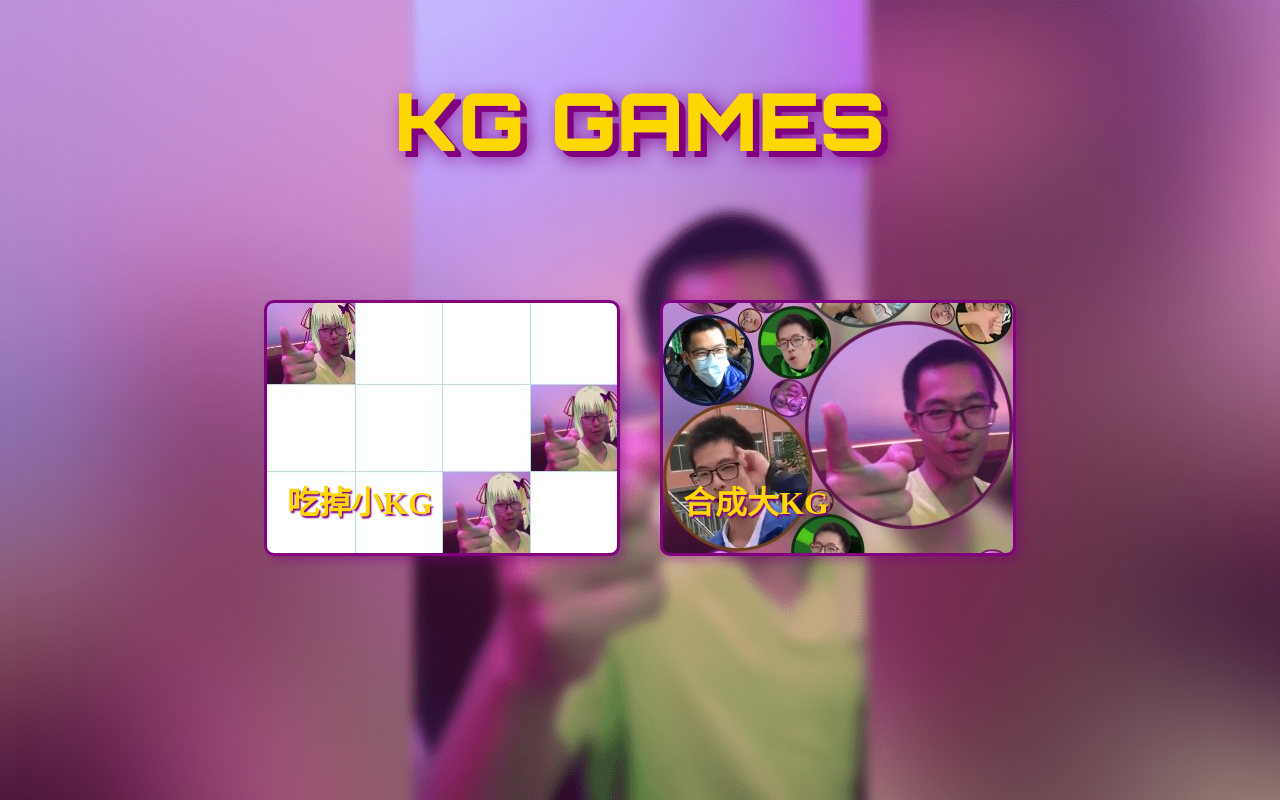
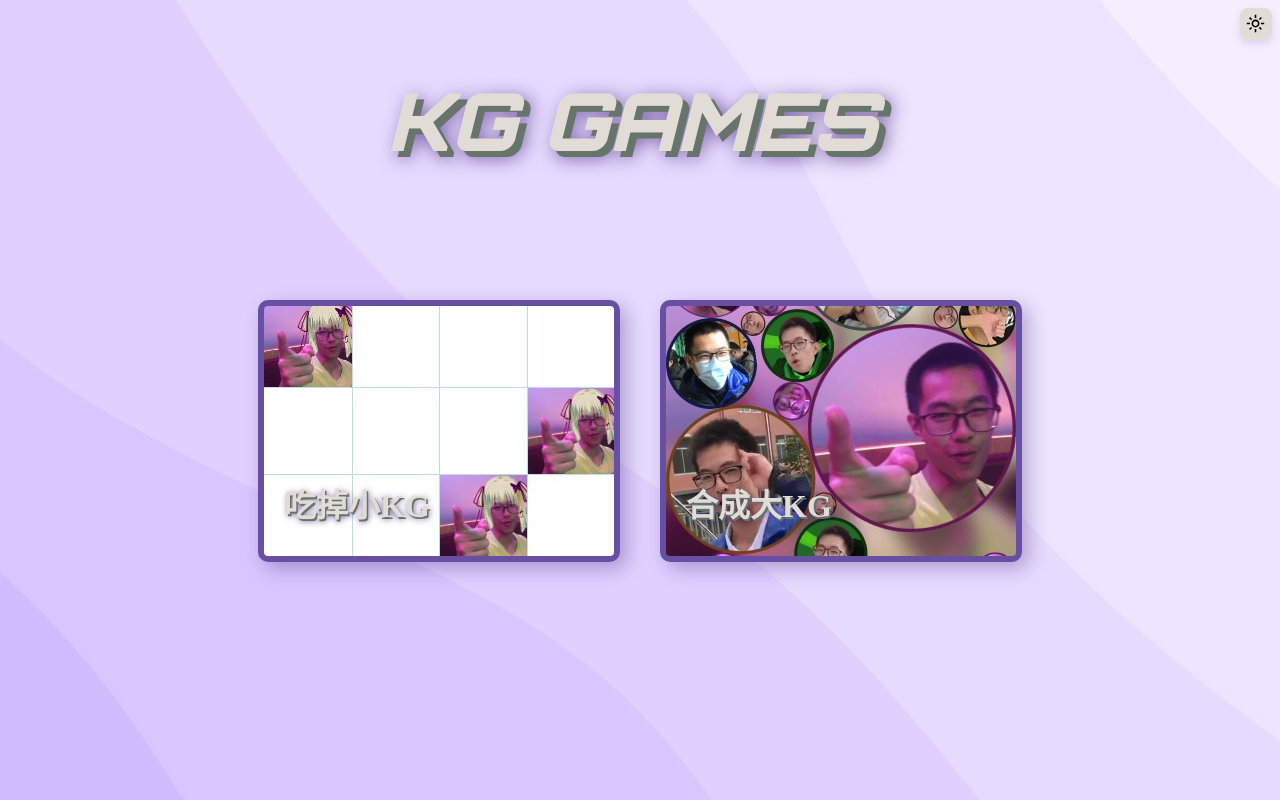
Before and after one commit to chinaozy/games.cykg.fun, a plain HTML site: page index.html in a window 1280 px wide. Drawn offline with Linux system fonts and the light colour scheme.

Commit message:
New Design

```diff
--- a/Games/EatKG/static/index.css
+++ b/Games/EatKG/static/index.css
@@ -297,6 +297,6 @@ body {
     text-align: center;
     font-size: 6vh;
     color: gold;
-    text-shadow: 0.4rem 0.4rem rgb(128, 0, 128),
+    text-shadow: 0.2rem 0.2rem rgb(128, 0, 128),
                  0.4rem 0.4rem 1.2rem rgb(128, 0, 128);
 }
--- a/index.html
+++ b/index.html
@@ -1,26 +1,66 @@
 <!DOCTYPE html>
 <html lang="zh-Hans-CN">
+
 <head>
     <meta charset="UTF-8">
     <meta name="viewport" content="width=device-width, initial-scale=1.0">
-    <link href="https://fonts.loli.net/css2?family=Orbitron:wght@900&amp;display=swap" rel="stylesheet">
+    <link href="https://fonts.loli.net/css2?family=Orbitron:wght@900&display=swap" rel="stylesheet">
     <link rel="stylesheet" href="static/style.css">
     <link rel="shortcut icon" href="static/favicon.ico" type="image/x-icon" />
     <title>KG GAMES</title>
 </head>
-<body>
-    <p class="title">KG GAMES</p>
+
+<body class="theme" id="body">
+    <p class="theme title">KG GAMES</p>
 
     <div class="container">
         <a href="Games/EatKG/">
-            <div class="contentbox" style="background: url(static/EatKG.jpg);">
+            <div class="theme contentbox" style="background: url(static/EatKG.jpg);">
                 <h1>吃掉小KG</h1>
             </div>
         </a>
         <a href="Games/SynthesisKG/">
-            <div class="contentbox" style="background: url(static/SynKG.jpg);">
+            <div class="theme contentbox" style="background: url(static/SynKG.jpg);">
                 <h1>合成大KG</h1>
             </div>
         </a>
+    </div>
+
+    <div class="theme" id="darkModeBtn" onclick="switchMode()"></div>
+
+    <script>
+        //preload images
+        window.onload = function () {
+            setTimeout(function () {
+                new Image().src = "static/dark_mode.svg";
+                new Image().src = "static/bgdark.svg";
+            }, 1000);
+        };
+
+        const darkModeBtn = document.getElementById("darkModeBtn");
+        const elements = document.getElementsByClassName('theme');
+
+        var darkMode = window.matchMedia('(prefers-color-scheme: dark)').matches;
+        if (darkMode) {
+            for (i = 0; i < elements.length; i++) {
+                elements[i].setAttribute("dark", "");
+            }
+        }
+
+        function switchMode() {
+            if (darkMode) {
+                for (i = 0; i < elements.length; i++) {
+                    elements[i].removeAttribute("dark");
+                }
+            } else {
+                for (i = 0; i < elements.length; i++) {
+                    elements[i].setAttribute("dark", "");
+                }
+            }
+            darkMode = !darkMode;
+        }
+    </script>
+
 </body>
+
 </html>
--- a/static/style.css
+++ b/static/style.css
@@ -1,6 +1,12 @@
 * {
     margin: 0px;
     padding: 0px;
+    transition: all 0.3s cubic-bezier(0.25, 1, 0.5, 1);
+    -webkit-tap-highlight-color:rgba(0,0,0,0);
+}
+
+html {
+    height: 100%;
 }
 
 .container {
@@ -22,45 +28,94 @@
     position: relative;
     display: inline-block;
     background-size: 100% 100%;
-    box-shadow: 5px 5px 10px 0px rgb(128, 0, 128, 0.4);
+    box-shadow: 0.4rem 0.4rem 1.2rem #22005d48;
     border-radius: 10px;
-    border: solid purple;
-    transition: 0.4s;
+    border: 0.4rem solid #6750a4;
+    transition: all 0.4s cubic-bezier(0.25, 1, 0.5, 1);
+}
+
+.contentbox[dark] {
+    border: 0.4rem solid #6750a4;
+    filter: brightness(80%);
 }
 
 .contentbox h1 {
     position: absolute;
     bottom: 10px;
     margin: 20px;
-    color: gold;
-    text-shadow: 0.1rem 0.1rem 0.1rem rgb(128, 0, 128);
+    color: #E1DCD6;
+    text-shadow: 0.1rem 0.1rem #66746B,
+                 0.1rem 0.1rem 0.4rem #22005daf;
+}
+
+.contentbox[dark] h1 {
+    color: #948F99;
+    text-shadow: 0.1rem 0.1rem #22005d,
+                 0.1rem 0.1rem 0.4rem #22005daf;
 }
 
 .contentbox:hover {
     scale: 0.98;
     box-shadow: none;
-    border: solid gold;
+    border: 0.4rem solid #CFBCFF;
+}
+
+.contentbox:hover[dark] {
+    scale: 0.98;
+    box-shadow: none;
+    border: 0.4rem solid #381E72;
 }
 
 .title {
+    padding-right: 2vh;
     text-align: center;
     font-family: Orbitron;
     font-size: 10vh;
     line-height: 10vh;
-    color: gold;
-    text-shadow: 0.4rem 0.4rem rgb(128, 0, 128),
-                 0.4rem 0.4rem 1.2rem rgb(128, 0, 128);
+    font-style: oblique;
+    color: #E1DCD6;
+    text-shadow: 0.4rem 0.4rem #66746B,
+                 0.4rem 0.4rem 1.2rem #22005daf;
     padding-top: 10vh;
+}
+
+.title[dark] {
+    color:#7a757f;
+    text-shadow: 0.4rem 0.4rem #22005d,
+                 0.4rem 0.4rem 1.2rem #22005daf;
 }
 
 body {
     margin: 0;
     height: 100%;
-    background: url(bg.png) no-repeat;
+    background: url(bg.svg) no-repeat;
     background-size: cover;
     background-position: center center;
 }
 
-html {
-    height: 100%;
+#body[dark] {
+    background-image: url(bgdark.svg);
 }
+
+#darkModeBtn {
+    position: absolute;
+    top: 1vh;
+    right: 1vh;
+    width: 4vh;
+    height: 4vh;
+    border-radius: 1vh;
+    box-shadow: 0 0.5vh 1vh 0 #22005d1f;
+    background-color: #E1DCD6;
+    background-image: url(light_mode.svg) ;
+    background-size: 60%;
+    background-position: center center;
+    background-repeat: no-repeat;
+    transition: all 0.3s cubic-bezier(0.25, 1, 0.5, 1);
+    cursor: pointer;
+}
+
+
+#darkModeBtn[dark] {
+    background-color: #4A4458;
+    background-image: url(dark_mode.svg);
+}
```
Also changed, not shown: static/bg.svg (added), static/bgdark.svg (added), static/dark_mode.svg (added), static/light_mode.svg (added).
